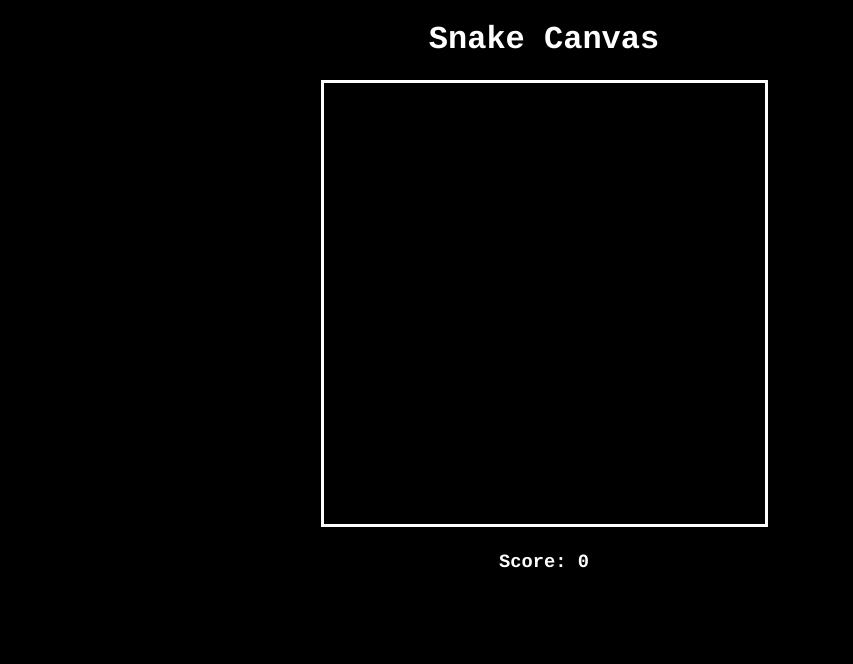
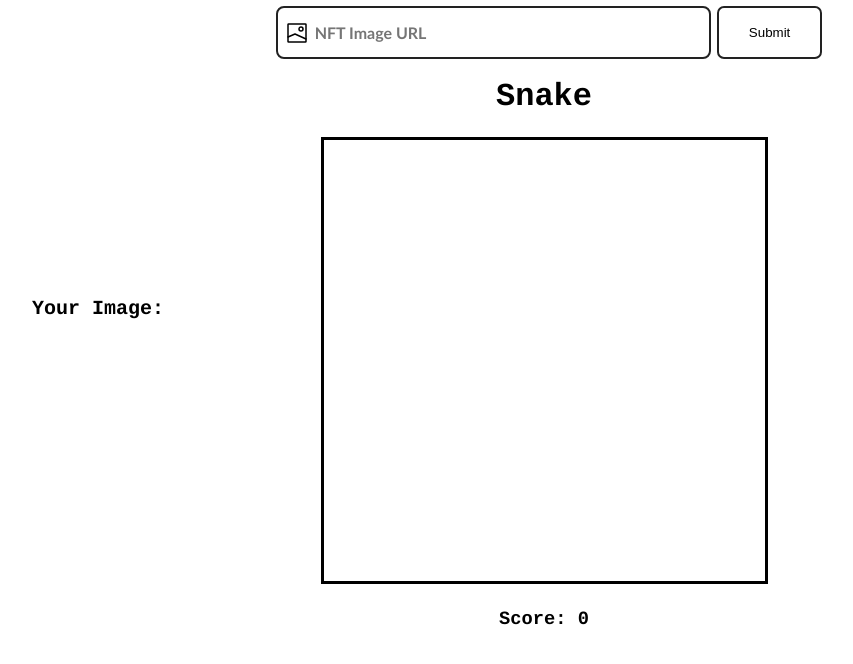
Before and after one commit to bradyj04/VSCode-SnakeGame, a plain HTML site: page snake.html in a window 1280 px wide. Shown: the whole page, without its empty margins (96-949 px from the left). Drawn offline with Linux system fonts and the light colour scheme.

Commit message:
image loadable everything works, CORS error w  url

```diff
--- a/index.js
+++ b/index.js
@@ -1,3 +1,5 @@
+function runGame() {
+  var imgURL = document.getElementById("nft_url").value;
   //Gets canvas elements for image, not the game
   var canvas = document.getElementById('img-canvas');
   const yCenter = 1/2 * canvas.height;
@@ -13,20 +15,22 @@ var count = 1;
 
   //creates image that user uploads
   var img = new Image();
-img.src= "./nft.jpg";
+  img.src= imgURL;
+  img.crossOrigin = "Anonymous";
+  img.style.display = "block";
 
   img.addEventListener("load", makeImage, false);
 
   function makeImage() {
     ctx.drawImage(img, 0, 0, canvas.width, canvas.height);
-    //left center of image
-    var firstData = ctx.getImageData(1/3*canvas.width, yCenter, 1, 1);
-    //center of image
-    var secondData = ctx.getImageData(1/2*canvas.width, yCenter, 1, 1);
-    //lower center of image
-    var thirdData = ctx.getImageData(1/2*canvas.width, 2/3*canvas.height, 1, 1);
-    //right center of image
-    var fourthData = ctx.getImageData(2/3*canvas.width, yCenter, 1, 1);
+    //top left center of image
+    var firstData = ctx.getImageData(5/12*canvas.width, 1/6*canvas.height, 1, 1);
+    //upper center of image
+    var secondData = ctx.getImageData(1/2*canvas.width, 1/3*canvas.height, 1, 1);
+    //top center of image
+    var thirdData = ctx.getImageData(7/12*canvas.width, 1/6*canvas.height, 1, 1);
+    //top right center of image
+    var fourthData = ctx.getImageData(2/3*canvas.width, 1/6*canvas.height, 1, 1);
     //set all colors equal to RGBA data values on second run of makeImage function
     if (count > 1) {
       //First Color
@@ -242,4 +246,5 @@ function rnd(m) {
         }
       };
     }
-  window.onload = loadGame;
+    loadGame();
+}
--- a/snake.html
+++ b/snake.html
@@ -1,24 +1,36 @@
 <!DOCTYPE html>
 <html>
   <head>
-    <title>Snake Canvas</title>
-    <script type="script" src="./index.js"></script>
-    <canvas id="img-canvas" style="width: 100px; height: 100px; display: none;">not supported</canvas>
+    <title>Snake</title>
+    <script type="text/javascript" src="./index.js"></script>
+    <link rel="stylesheet" type="text/css" href="./styles.css">
+    <meta name="viewport" content="width=device-width, initial-scale=1">
     <style>
       body {
         text-align: center;
         font-family: 'Courier';
-        background-color: black;
-        color: white;
+        background-color: white;
+        color: black;
       }
 
-      canvas {
-        border: solid white;
+      #game {
+        border: solid black;
       }
     </style>
   </head>
+  <form id="nft-input">
+    <input type="text" id="nft_url" placeholder="NFT Image URL">
+    <input onclick="runGame()" type="button" value="Submit" id="input-button">
+    <!--TEST URL FOR INPUT: https://hkgwtdvfyh.medianetwork.cloud/unsafe/30x30/filters:format(webp)/www.arweave.net/BA4rAIN16HVT99YcxS3G27CDL66DqwlM6y3HZbMJ1iI/image.png-->
+</form>
+<div id="img-div">
+  <h2 id="img-text">Your Image:</h2>
+  <canvas id="img-canvas">not supported</canvas>
+</div>
+
+
   <body>
-    <h1>Snake Canvas</h1>
+    <h1>Snake</h1>
     <canvas id="game" width="441" height="441"></canvas>
     <h3 id="score">Score: 0</h3>
   </body>
--- /dev/null
+++ b/styles.css
@@ -0,0 +1,76 @@
+#img-div {
+    position: absolute;
+    display: block;
+    top: 35%;
+    left: 10%;
+    text-align: center;
+}
+#img-canvas {
+    width: 100px;
+    height: 100px;
+    display: block;
+    margin: auto;
+}
+#img-text {
+    display: block;
+    width: fit-content;
+    font-size: 20px;
+}
+#nft-input {
+    display: flex;
+    justify-content: center;
+    align-items: center;
+    position: relative;
+    height: 49px;
+    left: 0;
+    right: 0;
+    text-align: center;
+    font-family: "Arial";
+    font-size: 32px;
+    font-weight: bold;
+    text-align: center;
+    margin: 0px 0 0px 0;
+}
+#nft_url {
+    display: block;
+    z-index: 1;
+    color: #3d3d3d;
+    font-family: Calibri;
+    font-size: 16px;
+    font-weight: bold;
+    background-image: url(./image-icon.svg);
+    background-repeat: no-repeat;
+    background-position: 7px;
+    background-color: #ffffff;
+    border-radius: 6px;
+    outline: solid 2.25px #222222;
+    border: none;
+    width: 30%;
+    height: 49px;
+    padding: 0 15px 0 37px;
+    margin: 0 10px 0 10px;
+    transition: outline-width .1s ease-in-out, transform .1s ease-in-out;
+}
+#nft_url:hover, #nft_url:focus {
+    outline: solid #222222;
+    outline-width: 3.5px;
+    transform: scale(1.01);
+}
+#input-button{
+    z-index: 1;
+    display: inline;
+    cursor: pointer;
+    font-family: Arial, Helvetica, sans-serif;
+    background-color: #ffffff;
+    padding: 0px 30px 0px 30px;
+    height: 49px;
+    width: 101.5px;
+    outline: solid 2.25px #222222;
+    border: none;
+    border-radius: 5px;
+    transition: outline-width .1s ease-in-out, transform .1s ease-in-out;
+}
+#input-button:hover {
+    outline-width: 3.5px;
+    transform: scale(1.03);
+}
```
Also changed, not shown: image-icon.svg (added), nft.jpg. Lines whose indentation alone changed are shown as unchanged.
